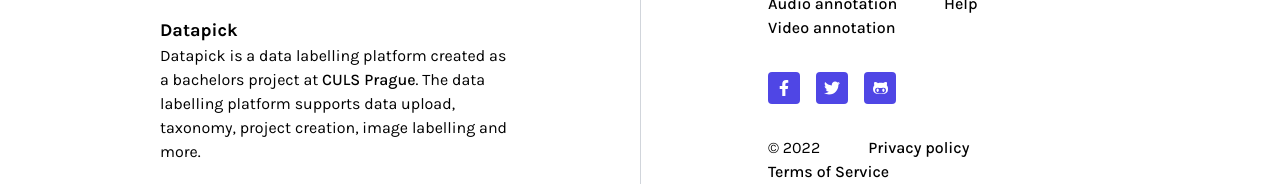
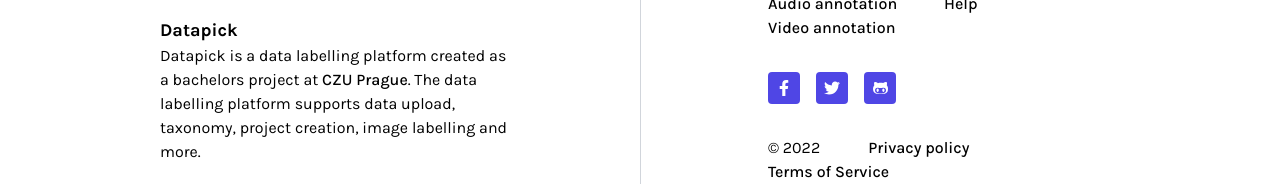
Before and after one commit to choutkamartin/datapick, a Next.js app: page / in a window 1280 px wide. Shown: the part 1307-1493 px from the top of the page. Built offline with nearby package versions, Linux system fonts and the light colour scheme; no server answers.

Commit message:
Update CZU correct name

```diff
--- a/components/layout/private/PrivateFooter.jsx
+++ b/components/layout/private/PrivateFooter.jsx
@@ -68,7 +68,7 @@ export default function PublicFooter() {
               Datapick is a data labelling platform created as a bachelors
               project at{" "}
               <Anchor type="link" to="https://www.czu.cz/">
-                CULS Prague
+                CZU Prague
               </Anchor>
               . The data labelling platform supports data upload, taxonomy,
               project creation, image labelling and more.
--- a/components/layout/public/PublicFooter.jsx
+++ b/components/layout/public/PublicFooter.jsx
@@ -68,7 +68,7 @@ export default function PublicFooter() {
               Datapick is a data labelling platform created as a bachelors
               project at{" "}
               <Anchor type="link" to="https://www.czu.cz/">
-                CULS Prague
+                CZU Prague
               </Anchor>
               . The data labelling platform supports data upload, taxonomy,
               project creation, image labelling and more.
```
